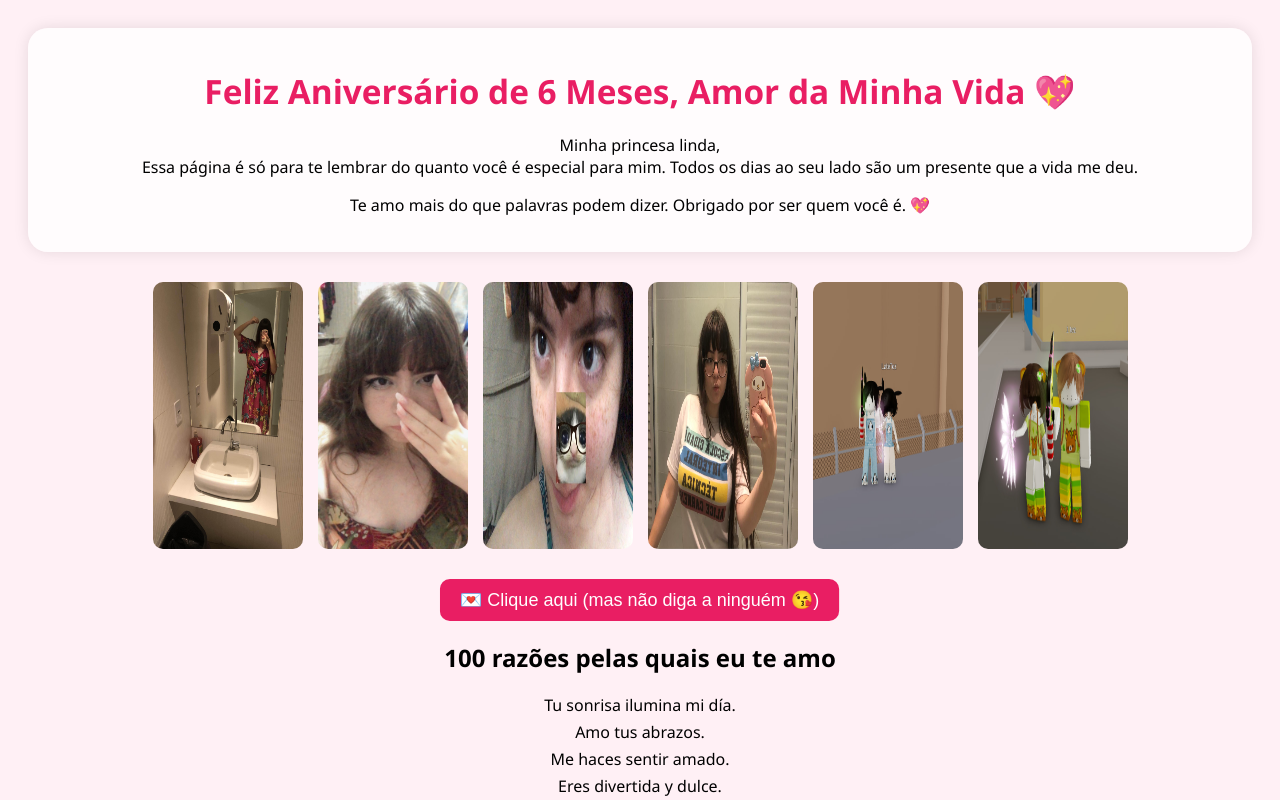
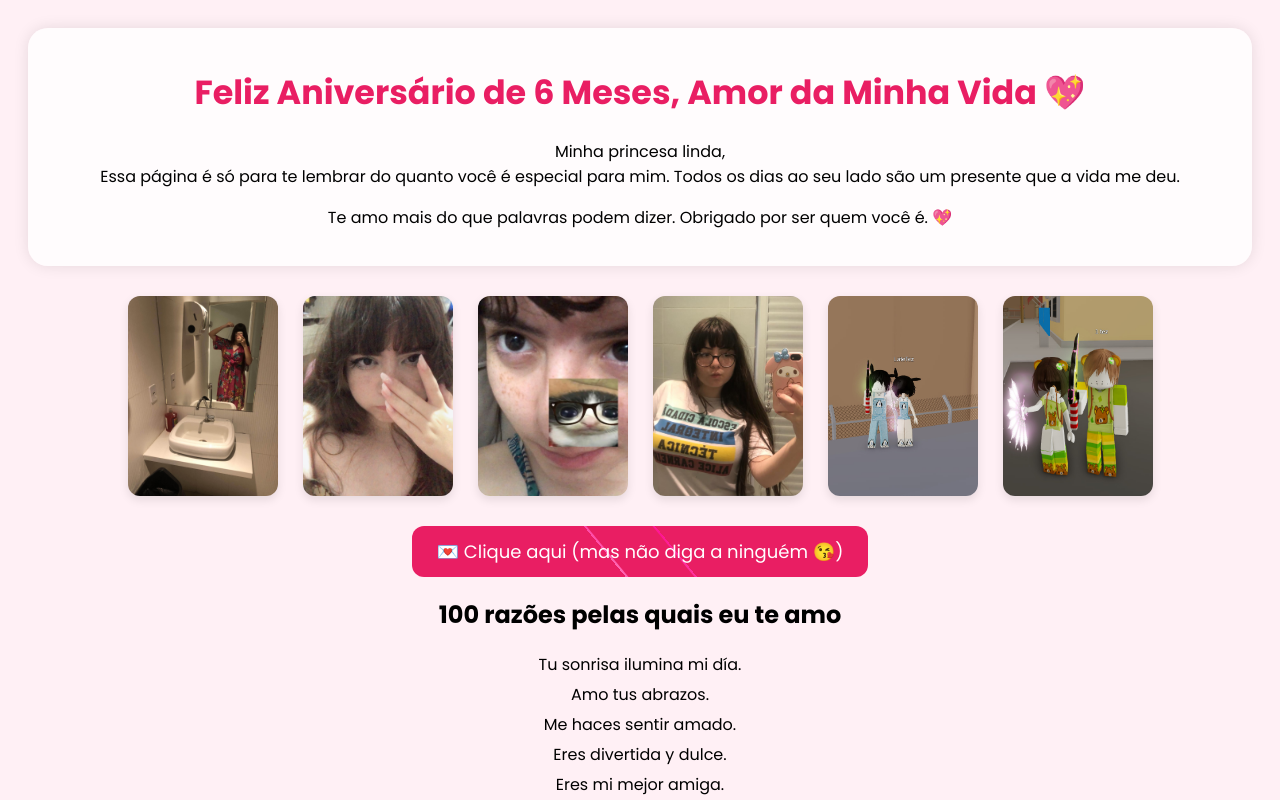
Before and after one commit to Tezzzzzzzzzzz/teamoannaprincesamia, a plain HTML site: page index.html in a window 1280 px wide. Both pictures are taken after a click on the button "💌 Clique aqui (mas não diga a ninguém 😘)". Shown: the top 800 px of the page. Drawn offline with Linux system fonts and the light colour scheme.

Commit message:
mejoras necesarias

```diff
--- a/index.html
+++ b/index.html
@@ -4,8 +4,10 @@
   <meta charset="UTF-8" />
   <meta name="viewport" content="width=device-width, initial-scale=1.0" />
   <title>Feliz Aniversário 💖</title>
+  <link href="https://fonts.googleapis.com/css2?family=Poppins:wght@400;600&display=swap" rel="stylesheet">
   <link rel="stylesheet" href="style.css" />
 </head>
+
 <body>
   <div class="carta">
     <h1 class="titulo-animado">Feliz Aniversário de 6 Meses, Amor da Minha Vida 💖</h1>
@@ -28,7 +30,7 @@
     <img src="Fotos/Ella6.jpg" alt="Foto 6" onclick="ampliar(this)" />
   </div>
 
-  <button id="boton-secreto" class="boton-animado">💌 Clique aqui (mas não diga a ninguém 😘)</button>
+  <button id="boton-secreto">💌 Clique aqui (mas não diga a ninguém 😘) </button>
 
   <div id="razones" class="oculto">
     <h2>100 razões pelas quais eu te amo</h2>
--- a/script.js
+++ b/script.js
@@ -9,19 +9,29 @@ const razones = [
   "Eres hermosa por dentro y por fuera.",
   "Siempre me apoyas.",
   "Me inspiras a ser mejor.",
-  // Agrega más razones para llegar a 100 si quieres
+  // ... agrega más hasta llegar a 100
 ];
 
 document.getElementById('boton-secreto').addEventListener('click', () => {
   const lista = document.getElementById('lista-razones');
-  lista.innerHTML = ""; // Limpiar lista antes de llenar
-  razones.forEach(r => {
-    const li = document.createElement('li');
-    li.textContent = r;
-    lista.appendChild(li);
-  });
-  document.getElementById('razones').classList.add('mostrar');
+  const contenedor = document.getElementById('razones');
+  const estaVisible = contenedor.classList.contains('mostrar');
+
+  if (estaVisible) {
+    contenedor.classList.remove('mostrar');
+    lista.innerHTML = "";
+  } else {
+    lista.innerHTML = "";
+    razones.forEach(r => {
+      const li = document.createElement('li');
+      li.textContent = r;
+      lista.appendChild(li);
+    });
+    contenedor.classList.add('mostrar');
+  }
 });
+
+// Función para ampliar imágenes
 function ampliar(img) {
   const popup = document.getElementById("popup");
   const popupImg = document.getElementById("popup-img");
@@ -29,6 +39,7 @@ function ampliar(img) {
   popup.style.display = "flex";
 }
 
+// Función para cerrar el popup
 function cerrarPopup() {
   document.getElementById("popup").style.display = "none";
 }
--- a/style.css
+++ b/style.css
@@ -1,6 +1,8 @@
+@import url('https://fonts.googleapis.com/css2?family=Poppins:wght@400;700&display=swap');
+
 body {
   background-color: #fff0f5;
-  font-family: 'Segoe UI', sans-serif;
+  font-family: 'Poppins', sans-serif;
   text-align: center;
   padding: 20px;
 }
@@ -15,6 +17,7 @@ body {
 
 .carta h1 {
   color: #e91e63;
+  animation: palpitar 1.5s infinite;
 }
 
 .carta img {
@@ -27,14 +30,17 @@ body {
   display: flex;
   flex-wrap: wrap;
   justify-content: center;
-  gap: 15px;
+  gap: 25px;
   margin-top: 30px;
 }
 
 .galeria img {
   width: 150px;
-  border-radius: 10px;
-  transition: transform 0.3s;
+  height: 200px;
+  object-fit: cover;
+  border-radius: 12px;
+  transition: transform 0.3s ease;
+  box-shadow: 0 4px 10px rgba(0, 0, 0, 0.1);
 }
 
 .galeria img:hover {
@@ -42,14 +48,42 @@ body {
 }
 
 #boton-secreto {
+  position: relative;
   margin-top: 30px;
-  padding: 10px 20px;
+  padding: 12px 25px;
   background: #e91e63;
   color: white;
   border: none;
-  border-radius: 10px;
+  border-radius: 12px;
   font-size: 18px;
   cursor: pointer;
+  overflow: hidden;
+  z-index: 1;
+  font-family: 'Poppins', sans-serif;
+}
+
+#boton-secreto::before {
+  content: "";
+  position: absolute;
+  top: -2px;
+  left: -2px;
+  right: -2px;
+  bottom: -2px;
+  background: conic-gradient(#ff69b4, #ff1493, #ff69b4);
+  z-index: -1;
+  animation: girar 3s linear infinite;
+  border-radius: 14px;
+  padding: 2px;
+  mask:
+    linear-gradient(#fff 0 0) content-box,
+    linear-gradient(#fff 0 0);
+  -webkit-mask-composite: destination-out;
+  mask-composite: exclude;
+}
+
+@keyframes girar {
+  0% { transform: rotate(0deg); }
+  100% { transform: rotate(360deg); }
 }
 
 #razones {
@@ -70,11 +104,7 @@ ul li {
   margin: 5px 0;
 }
 
-.titulo-animado {
-  animation: palpitar 1.5s infinite;
-  color: #e91e63;
-}
-
+/* Animación título */
 @keyframes palpitar {
   0%, 100% {
     transform: scale(1);
@@ -84,25 +114,7 @@ ul li {
   }
 }
 
-.boton-animado {
-  animation: latido 2s infinite;
-}
-
-@keyframes latido {
-  0%, 100% {
-    transform: scale(1);
-  }
-  25% {
-    transform: scale(1.1);
-  }
-  50% {
-    transform: scale(0.95);
-  }
-  75% {
-    transform: scale(1.05);
-  }
-}
-
+/* Popup para imágenes */
 .popup {
   display: none;
   position: fixed;
```
